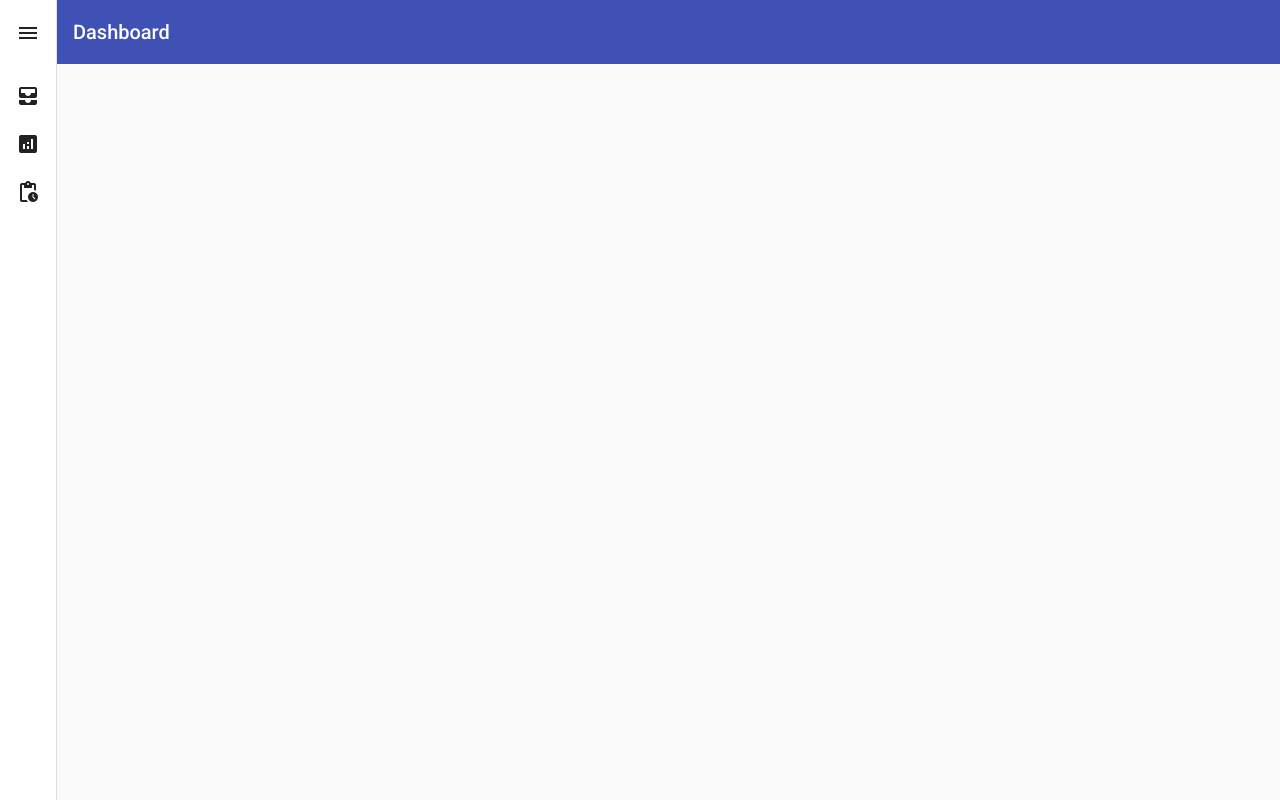
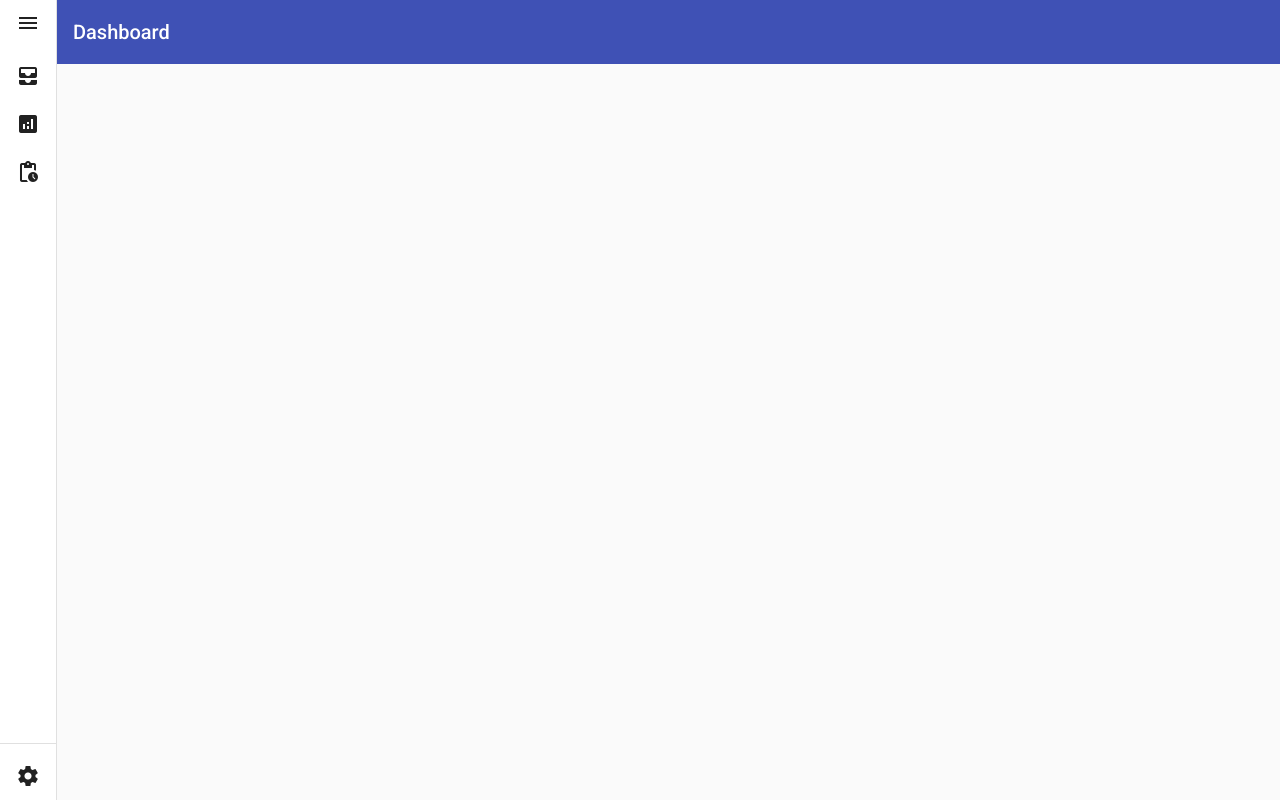
Before and after one commit to wipwd/wwd-dashboard, an Angular app in the folder frontend/: page / in a window 1280 px wide. Built offline with nearby package versions, Linux system fonts and the light colour scheme.

Commit message:
frontend: add footer menu to sidenav
Signed-off-by: Joao Eduardo Luis <joao@wipwd.dev>

```diff
--- a/frontend/package.json
+++ b/frontend/package.json
@@ -16,6 +16,7 @@
     "@angular/common": "~10.0.6",
     "@angular/compiler": "~10.0.6",
     "@angular/core": "~10.0.6",
+    "@angular/flex-layout": "^10.0.0-beta.32",
     "@angular/forms": "~10.0.6",
     "@angular/material": "^10.2.5",
     "@angular/platform-browser": "~10.0.6",
--- a/frontend/src/app/app.module.ts
+++ b/frontend/src/app/app.module.ts
@@ -20,7 +20,7 @@ import { MatSortModule } from '@angular/material/sort';
 import { TasksOrganizerComponent } from './tasks-organizer/tasks-organizer.component';
 import { MatExpansionModule } from '@angular/material/expansion';
 import { MatBadgeModule } from '@angular/material/badge';
-import { MatChipsModule } from '@angular/material/chips';
+import { FlexLayoutModule } from '@angular/flex-layout';
 
 @NgModule({
   declarations: [
@@ -46,7 +46,7 @@ import { MatChipsModule } from '@angular/material/chips';
     MatSortModule,
     MatExpansionModule,
     MatBadgeModule,
-    MatChipsModule
+    FlexLayoutModule
   ],
   providers: [],
   bootstrap: [AppComponent]
--- a/frontend/src/app/dashboard/dashboard.component.html
+++ b/frontend/src/app/dashboard/dashboard.component.html
@@ -4,6 +4,8 @@
       [mode]="(isHandset$ | async) ? 'over' : 'side'"
       [opened]="(isHandset$ | async) === false"
       >
+    <div fxLayout="column" fxLayoutAlign="space-between" class="sidenav-menu">
+      <!-- sidenav toolbar / header -->
       <mat-toolbar>
         <button
           class="menu-header-button"
@@ -17,6 +19,8 @@
         <span
           [class.expanded-sidenav]="isExpanded()" *ngIf="isExpanded()">Menu</span>
       </mat-toolbar>
+
+      <!-- menu items -->
       <mat-nav-list>
         <a mat-list-item routerLinkActive="active" routerLink="/tabs">
           <mat-icon>all_inbox</mat-icon>
@@ -31,6 +35,20 @@
           <span class="menu-item" *ngIf="isExpanded()">Reports</span>
         </a>
       </mat-nav-list>
+      <!-- spacer -->
+      <!-- <span style="height: 100vh"></span> -->
+      <span class="sidenav-menu-spacer"></span>
+      <!-- menu footer -->
+      <div>
+        <mat-divider></mat-divider>
+        <mat-nav-list>
+          <a mat-list-item href="#">
+            <mat-icon>settings</mat-icon>
+            <span class="menu-item" *ngIf="isExpanded()">Settings</span>
+          </a>
+        </mat-nav-list>
+      </div>
+    </div>
   </mat-sidenav>
   <mat-sidenav-content>
     <mat-toolbar color="primary">
--- a/frontend/src/app/dashboard/dashboard.component.scss
+++ b/frontend/src/app/dashboard/dashboard.component.scss
@@ -27,3 +27,11 @@
   width: 80px;
   padding-left: 5px;
 }
+
+.sidenav-menu {
+  height: 100vh;
+}
+
+.sidenav-menu-spacer {
+  height: 100vh;
+}
```
Also changed, not shown: 1 other file (tests, documents, lock files or other folders). Lines whose indentation alone changed are shown as unchanged.
